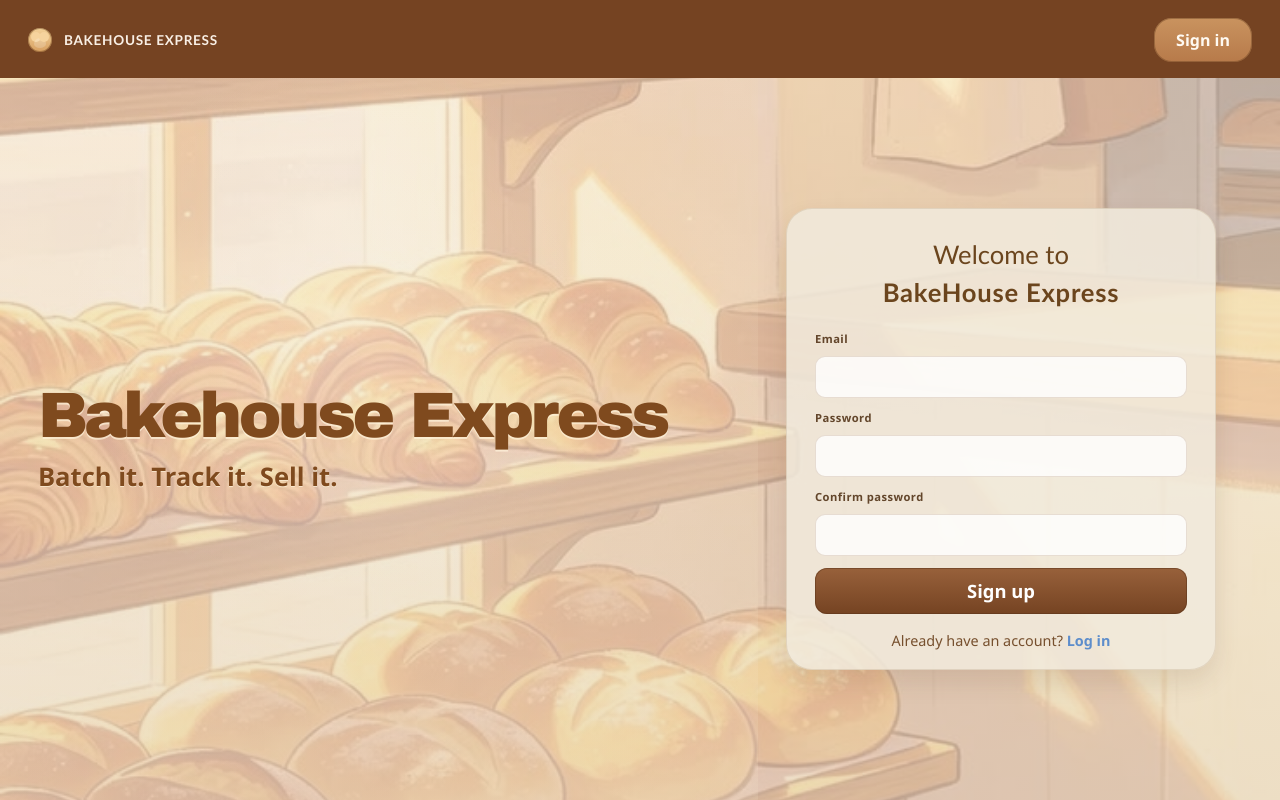
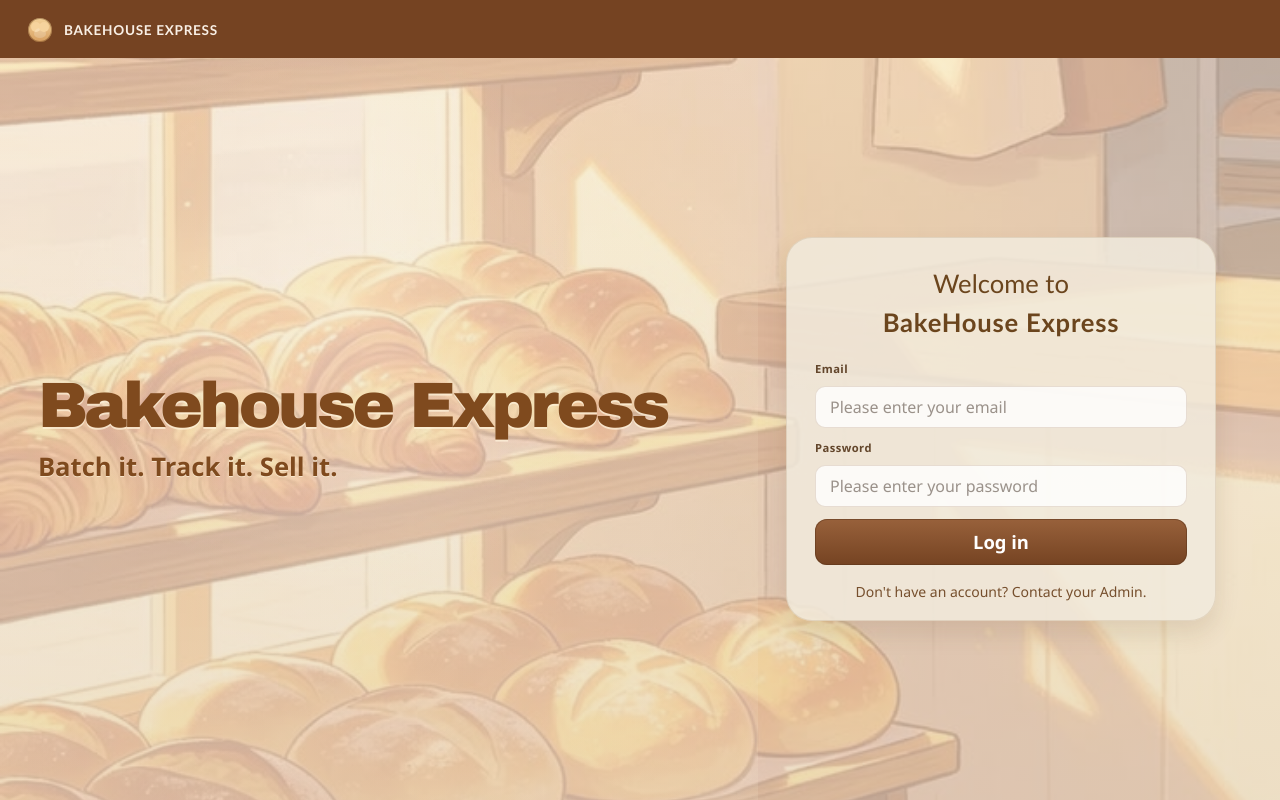
Before and after one commit to camellakimblancia-24-lgtm/BakeHouse-Express, a React (Vite) app in the folder frontend/: page / in a window 1280 px wide. Built offline with nearby package versions, Linux system fonts and the light colour scheme.

Commit message:
feat(login): add login flow to landing page form

```diff
--- a/frontend/src/LandingPage.tsx
+++ b/frontend/src/LandingPage.tsx
@@ -1,9 +1,51 @@
 import './App.css'
 import loginAsset from './assets/LoginAsset.png'
+import { useState } from 'react'
+import { useNavigate } from 'react-router-dom'
 
 const navItems: string[] = []
 
 function LandingPage() {
+
+  const [email, setEmail] = useState('')
+  const [password, setPassword] = useState('')
+  const [error, setError] = useState('')
+  const [loading, setLoading] = useState(false)
+
+  const navigate = useNavigate()
+
+  const handleLogin = async (e: React.SubmitEvent) => {
+    e.preventDefault();
+    setError('');
+    setLoading(true);
+
+    try {
+      const response = await fetch('http://localhost:3000/api/auth/login', {
+        method: 'POST',
+        headers: {
+          'Content-Type': 'application/json',
+        },
+        body: JSON.stringify({ email, password }),
+      });
+
+      const data = await response.json();
+
+      if (!response.ok) {
+        throw new Error(data.message || 'Invalid email or password.');
+      }
+
+      localStorage.setItem('auth_token', data.token);
+      localStorage.setItem('user_role', data.role);
+
+      navigate('/pantry', { replace: true });
+
+    } catch (err) {
+      setError((err as Error).message);
+    } finally {
+      setLoading(false);
+    }
+  };
+
   return (
     <div className="landing-page-shell">
       <div className="landing-page-card">
@@ -26,10 +68,6 @@ function LandingPage() {
               ))}
             </nav>
           )}
-
-          <button type="button" className="signin-button">
-            Sign in
-          </button>
         </header>
 
         <main
@@ -45,41 +83,58 @@ function LandingPage() {
               <h1>Bakehouse Express</h1>
               <p>Batch it. Track it. Sell it.</p>
             </div>
-
           </div>
 
-          <aside className="signup-card" aria-label="Sign Up form">
+          <aside className="signup-card" aria-label="Login form">
             <h2>
               Welcome to <span>BakeHouse Express</span>
             </h2>
 
-            <label className="field-group">
-              <span>Email</span>
-              <input type="email" aria-label="Email" />
-            </label>
+            {/* Error Message Box */}
+            {error && (
+              <div style={{ color: '#dc2626', backgroundColor: '#fef2f2', padding: '0.5rem', borderRadius: '4px', fontSize: '0.875rem', marginBottom: '1rem' }}>
+                {error}
+              </div>
+            )}
 
-            <label className="field-group">
-              <span>Password</span>
-              <input type="password" aria-label="Password" />
-            </label>
+            <form onSubmit={handleLogin}>
+              <label className="field-group">
+                <span>Email</span>
+                <input
+                  type="email"
+                  aria-label="Email"
+                  value={email}
+                  onChange={(e) => setEmail(e.target.value)}
+                  placeholder="Please enter your email"
+                  required
+                />
+              </label>
 
-            <label className="field-group">
-              <span>Confirm password</span>
-              <input type="password" aria-label="Confirm password" />
-            </label>
+              <label className="field-group">
+                <span>Password</span>
+                <input
+                  type="password"
+                  aria-label="Password"
+                  value={password}
+                  onChange={(e) => setPassword(e.target.value)}
+                  placeholder="Please enter your password"
+                  required
+                />
+              </label>
 
-            <button type="button" className="submit-button">
-              Sign up
-            </button>
+              <button type="submit" className="submit-button" disabled={loading}>
+                {loading ? 'Logging in...' : 'Log in'}
+              </button>
+            </form>
 
-            <p className="login-link">
-              Already have an account? <a href="#">Log in</a>
+            <p className="login-link" style={{ marginTop: '1rem', fontSize: '0.875rem', textAlign: 'center' }}>
+              Don't have an account? Contact your Admin.
             </p>
           </aside>
         </main>
       </div>
     </div>
-  )
+  );
 }
 
 export default LandingPage
```
